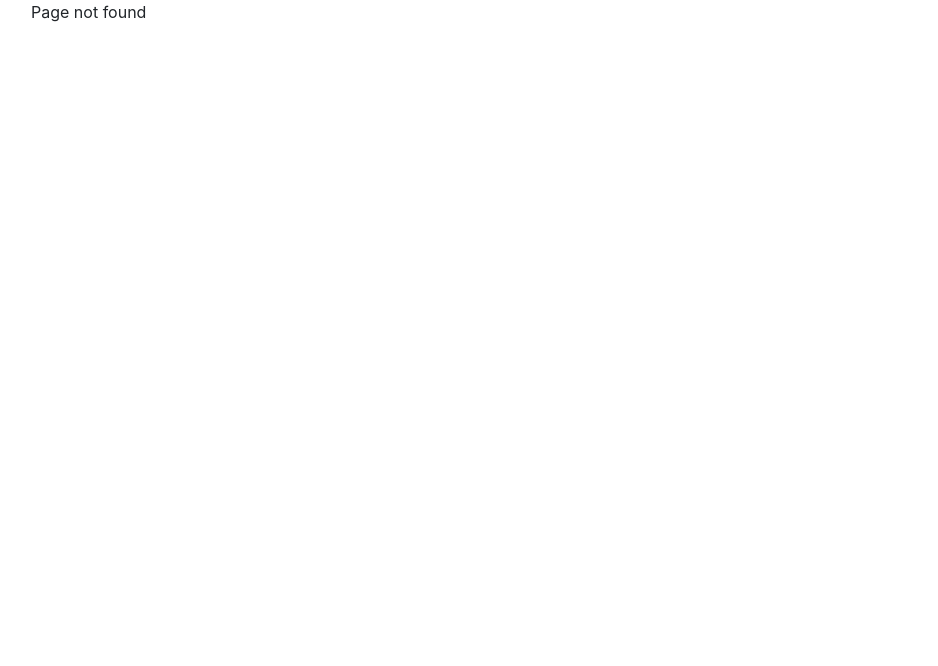
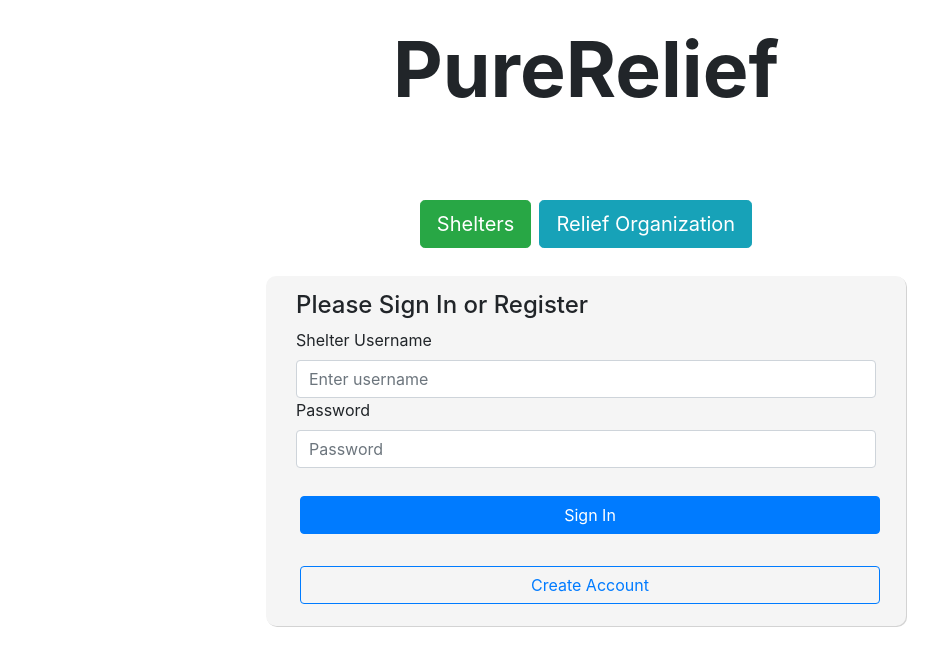
Before and after one commit to despantoso/PureRelief, a React (Create React App) app in the folder pure_relief/client/: page /Login/ShelterLogin in a window 1280 px wide. Before the commit this address had no page. Shown: the top 666 px of the page, without its empty margins (54-992 px from the left). Built offline with nearby package versions, Linux system fonts and the light colour scheme.

Commit message:
Merging to Sammy

```diff
--- a/pure_relief/client/src/App.js
+++ b/pure_relief/client/src/App.js
@@ -4,11 +4,14 @@ import Home from "./views/Home/Home"
 import NotFound from "./views/NotFound"
 import Header from "./components/Header/Header"
 import Shelter from "./views/Shelter/Shelter"
-import Login from "./views/Login/Login"
 import { Container } from 'react-bootstrap';
 import Request from "./views/ReliefCompany/ReliefCompanyRequest"
 import Donations from "./views/ReliefCompany/ReliefCompanyDonations"
 import SignUp from "./views/SignUp/SignUp"
+import ShelterLogin from './views/Login/ShelterLogin';
+import RCLogin from './views/Login/RCLogin';
+import ShelterSignUp from './views/SignUp/ShelterSignUp'
+
 
 
 
@@ -19,10 +22,11 @@ const App = () => {
         <Route exact path="/Home" component={Home} />
         <Route exact path="/ReliefCompany/Requests" component={Request} />
         <Route exact path="/ReliefCompany/Donations" component={Donations} />
-        <Route exact path="/" component={Login} />
+        <Route exact path="/" component={ShelterLogin} />
         <Route exact path="/Shelter" component={Shelter}/>
-        <Route exact path="/Login" component={Login}/>
-        <Route exact path="/SignUp" component={SignUp}/>
+        <Route exact path="/Login/ShelterLogin" component={ShelterLogin}/>
+        <Route exact path="/Login/RCLogin" component={RCLogin}/>
+        <Route exact path="/ShelterSignUp" component={ShelterSignUp}/>
         <Route component={NotFound}/>
       </Switch>
     </Container>
--- a/pure_relief/client/src/views/Login/Login.js
+++ b/pure_relief/client/src/views/Login/RCLogin.js
@@ -3,30 +3,12 @@ import './Login.css'
 import { Link } from 'react-router-dom'
 import {Form, Button, Card, Container, ButtonGroup, ToggleButton, Row, Col, ButtonToolbar} from 'react-bootstrap'
 
-class Login extends React.Component {
+class RCLogin extends React.Component {
     constructor(props){
         super(props)
         this.state = {
-            isReliefOrg: false,
-            isReliefOrgString: "Shelter Username"
+            isReliefOrg: true,
         }
-    }
-
-    userUpdateRO(){
-        console.log("Im here")
-        this.setState({
-            isReliefOrgString: "Relief Organization Username",
-            isReliefOrg:true
-        })
-        console.log(this.state.isReliefOrg)
-    }
-    userUpdateS(){
-        console.log("Im here")
-        this.setState({
-            isReliefOrgString: "Shelter Username",
-            isReliefOrg:false
-        })
-        console.log(this.state.isReliefOrg)
     }
 
     userInformation()
@@ -41,8 +23,6 @@ class Login extends React.Component {
     }
 
     render(){
-        var isReliefOrgString = this.state.isReliefOrgString;
-
         return(
             <div>
                 <br/>
@@ -53,11 +33,15 @@ class Login extends React.Component {
                 <br/>
                 <br/>
                 <ButtonToolbar className="justify-content-center">
-                    <Button onClick={this.userUpdateS.bind(this)} variant="success" size="lg" style={{margin: "4px"}}>Shelters</Button>
-                    <br/>
-                    <Button onClick={this.userUpdateRO.bind(this)} variant="info" size="lg" style={{margin: "4px"}}>
-                        Relief Organization
-                    </Button>
+                    <Link to="/Login/ShelterLogin" style={{alignContent: "center"}}>
+                        <Button variant="success" size="lg" style={{margin: "4px"}}>Shelters</Button>
+                        </Link>
+                        <br/>
+                        <Link to="/Login/RCLogin" style={{alignContent: "center"}}>
+                        <Button variant="info" size="lg" style={{margin: "4px"}}>
+                            Relief Organization
+                        </Button>
+                        </Link>
                 </ButtonToolbar>
                 <br/>
                 <div className="login-box">
@@ -65,7 +49,7 @@ class Login extends React.Component {
                 <Form>
                 <h4>Please Sign In or Register</h4>
                 <Form.Group controlId="userInformation">
-                    <Form.Label>{isReliefOrgString}</Form.Label>
+                    <Form.Label>Relief Organization Username</Form.Label>
                     <Form.Control
                     type="text"
                     ref="userName"
@@ -78,12 +62,14 @@ class Login extends React.Component {
                     placeholder="Password"
                     required/>
                     <br/>
+                    <Link to="/signup" style={{alignContent: "center"}}>
                         <Button
                         onClick={() => {this.userInformation()}}
                         variant="primary"
                         style={{margin: "4px"}}
                         block
                         >Sign In</Button>
+                        </Link>
                         <br/>
                         <Link to="/signup" style={{alignContent: "center"}}>
                             <Button
@@ -99,4 +85,4 @@ class Login extends React.Component {
         )
     }
 }
-export default Login
+export default RCLogin
--- /dev/null
+++ b/pure_relief/client/src/views/Login/ShelterLogin.js
@@ -0,0 +1,96 @@
+import React from 'react'
+import './Login.css'
+import { Link } from 'react-router-dom'
+import io from 'socket.io-client'
+import {Form, Button, Card, Container, ButtonGroup, ToggleButton, Row, Col, ButtonToolbar} from 'react-bootstrap'
+
+
+var socket;
+
+class ShelterLogin extends React.Component {
+    constructor(props){
+        super(props)
+        this.state = {
+            isReliefOrg: false,
+        }
+    }
+
+    userInformation()
+    {
+        console.log("User Infor Package")
+        var username = this.refs.userName.value;
+        var password = this.refs.userPassword.value;
+
+        io("http://10.136.104.49:48900").emit('login', JSON.stringify({username:username, password:password}))
+       socket = io("http://10.136.104.49:48900").on('login', function (message) {
+            console.log(`Received message: ${message}`);
+          })
+          console.log(socket)
+    }
+
+    render(){
+        var isReliefOrgString = this.state.isReliefOrgString;
+
+        return(
+            <div>
+                <br/>
+                <h1 style={{fontWeight: "bold", fontSize: "6vw", textAlign: "center"}}>
+                    PureRelief
+                </h1>
+                <br/>
+                <br/>
+                <br/>
+                <ButtonToolbar className="justify-content-center">
+                    <Link to="/Login/ShelterLogin" style={{alignContent: "center"}}>
+                    <Button variant="success" size="lg" style={{margin: "4px"}}>Shelters</Button>
+                    </Link>
+                    <br/>
+                    <Link to="/Login/RCLogin" style={{alignContent: "center"}}>
+                    <Button variant="info" size="lg" style={{margin: "4px"}}>
+                        Relief Organization
+                    </Button>
+                    </Link>
+                </ButtonToolbar>
+                <br/>
+                <div className="login-box">
+                <Container>
+                <Form>
+                <h4>Please Sign In or Register</h4>
+                <Form.Group controlId="userInformation">
+                    <Form.Label>Shelter Username</Form.Label>
+                    <Form.Control
+                    type="text"
+                    ref="userName"
+                    required
+                    placeholder="Enter username"/>
+                    <Form.Label>Password</Form.Label>
+                    <Form.Control
+                    type="password"
+                    ref="userPassword"
+                    placeholder="Password"
+                    required/>
+                    <br/>
+                    <Link to="/Shelter" style={{alignContent: "center"}}>
+                        <Button
+                        onClick={() => {this.userInformation()}}
+                        variant="primary"
+                        style={{margin: "4px"}}
+                        block
+                        >Sign In</Button>
+                        </Link>
+                        <br/>
+                        <Link to="/signup" style={{alignContent: "center"}}>
+                            <Button
+                            variant="outline-primary"
+                            style={{margin: "4px"}}
+                            block> Create Account</Button>
+                        </Link>
+                </Form.Group>
+                </Form>
+                </Container>
+                </div>
+            </div>
+        )
+    }
+}
+export default ShelterLogin
--- /dev/null
+++ b/pure_relief/client/src/views/SignUp/ShelterSignUp.js
@@ -0,0 +1,64 @@
+import React from 'react'
+import {Container, Form, Button} from 'react-bootstrap'
+import { Link } from 'react-router-dom'
+
+
+class ShelterSignUp extends React.Component{
+    constructor(props){
+        super(props)
+    }
+
+    userInformation()
+    {
+        console.log("User Infor Package")
+        const userInfo = {
+            "userName": this.refs.userName.value,
+            "userPassword":this.refs.userPassword.value,
+            "userLocation" : this.refs.userLocation.value
+        }
+        console.log(userInfo)
+    }
+
+    render(){
+        return(
+            <Container>
+                <br/>
+                <h1 style={{textAlign: "center"}}>Creating New Shelter Account</h1>
+                <br/>
+                <Form>
+                <Form.Group controlId="userInformation">
+                     <h6 style={{fontWeight: "bolder"}}>Enter a username for your account:</h6>
+                    <Form.Control
+                    type="text"
+                    ref="userName"
+                    required
+                    placeholder="Enter username"/>
+                    <br/>
+                    <h6 style={{fontWeight: "bolder"}}>Enter a password for your account:</h6>
+                    <Form.Control
+                    type="text"
+                    ref="userPassword"
+                    required
+                    placeholder="Enter password"/>
+                    <br/>
+                    <h6 style={{fontWeight: "bolder"}}>Enter shelter's location:</h6>
+                    <Form.Control
+                    type="text"
+                    ref="userLocation"
+                    required
+                    placeholder="Enter location"/>
+                    <br/>
+                    <Link to="/signup" style={{alignContent: "center"}}>
+                            <Button
+                            onClick={() => {this.userInformation()}}
+                            variant="outline-primary"
+                            style={{margin: "4px"}}
+                            > Create Account</Button>
+                    </Link>
+                </Form.Group>
+                </Form>
+            </Container>
+        )}
+}
+
+export default ShelterSignUp
--- a/pure_relief/client/src/views/SignUp/SignUp.js
+++ b/pure_relief/client/src/views/SignUp/SignUp.js
@@ -1,4 +1,5 @@
 import React from 'react'
+import {Container} from 'react-bootstrap'
 
 class SignUp extends React.Component{
     constructor(props){
@@ -6,9 +7,9 @@ class SignUp extends React.Component{
     }
     render(){
         return(
-            <div>
+            <Container>
             <p>HEYY</p>
-            </div>
+            </Container>
         )}
 }
 
--- a/pure_relief/package.json
+++ b/pure_relief/package.json
@@ -31,6 +31,7 @@
     "nodemon": "^1.18.10",
     "react-bootstrap": "^1.0.0-beta.16",
     "should": "^13.2.3",
+    "socket.io-client": "^2.3.0",
     "supertest": "^4.0.2"
   },
   "homepage": "https://github.com/UFWebApps/React_Template_Repo#readme"
```
Also changed, not shown: pure_relief/client/src/views/SignUp/RCSignUp.js (added, +63 -0 lines), 1 other file (tests, documents, lock files or other folders).
